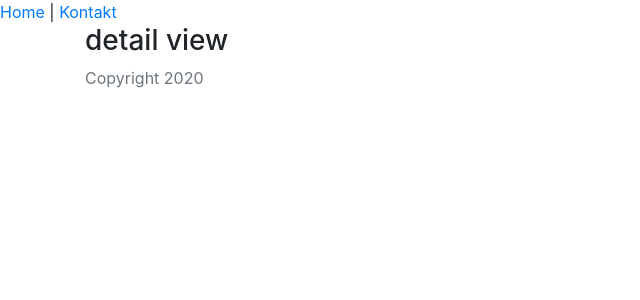
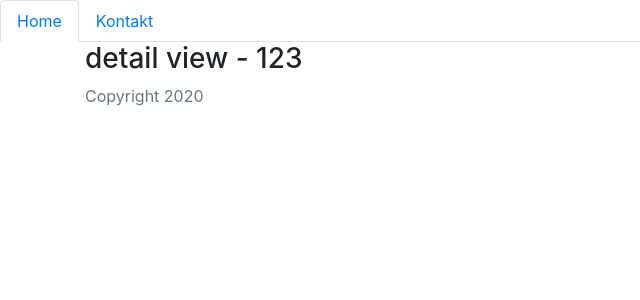
Before and after one commit to LukaszCaputa/lukaszek-czyta-frontend, a Vue app: page /book/123 in a window 1280 px wide. Shown: the top 300 px of the page, without its empty margins (0-640 px from the left). Built offline with nearby package versions, Linux system fonts and the light colour scheme.

Commit message:
refactoring

```diff
--- a/src/App.vue
+++ b/src/App.vue
@@ -1,9 +1,9 @@
 <template>
   <div id="app">
-    <header>
-      <router-link to="/">Home</router-link> |
-      <router-link to="/contact">Kontakt</router-link>
-    </header>
+    <b-nav tabs>
+      <b-nav-item active> <router-link to="/">Home</router-link></b-nav-item>
+      <b-nav-item><router-link to="/contact">Kontakt</router-link></b-nav-item>
+    </b-nav>
 
     <div id="pagecontent">
       <b-container>
--- a/src/views/Book.vue
+++ b/src/views/Book.vue
@@ -1,7 +1,7 @@
 <template>
   <div>
 
-    <h3>detail view</h3>
+    <h3>detail view - {{ $route.params.bookId }}</h3>
 
   </div>
 </template>
```
